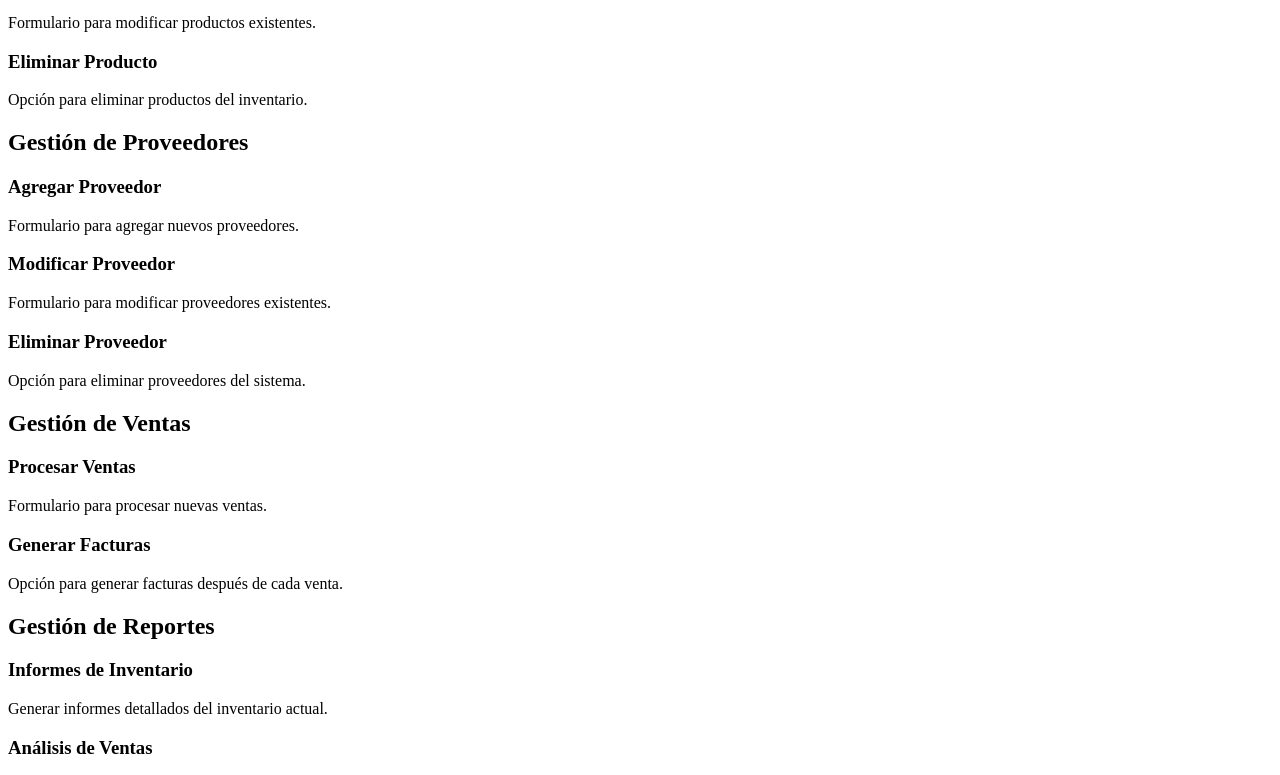
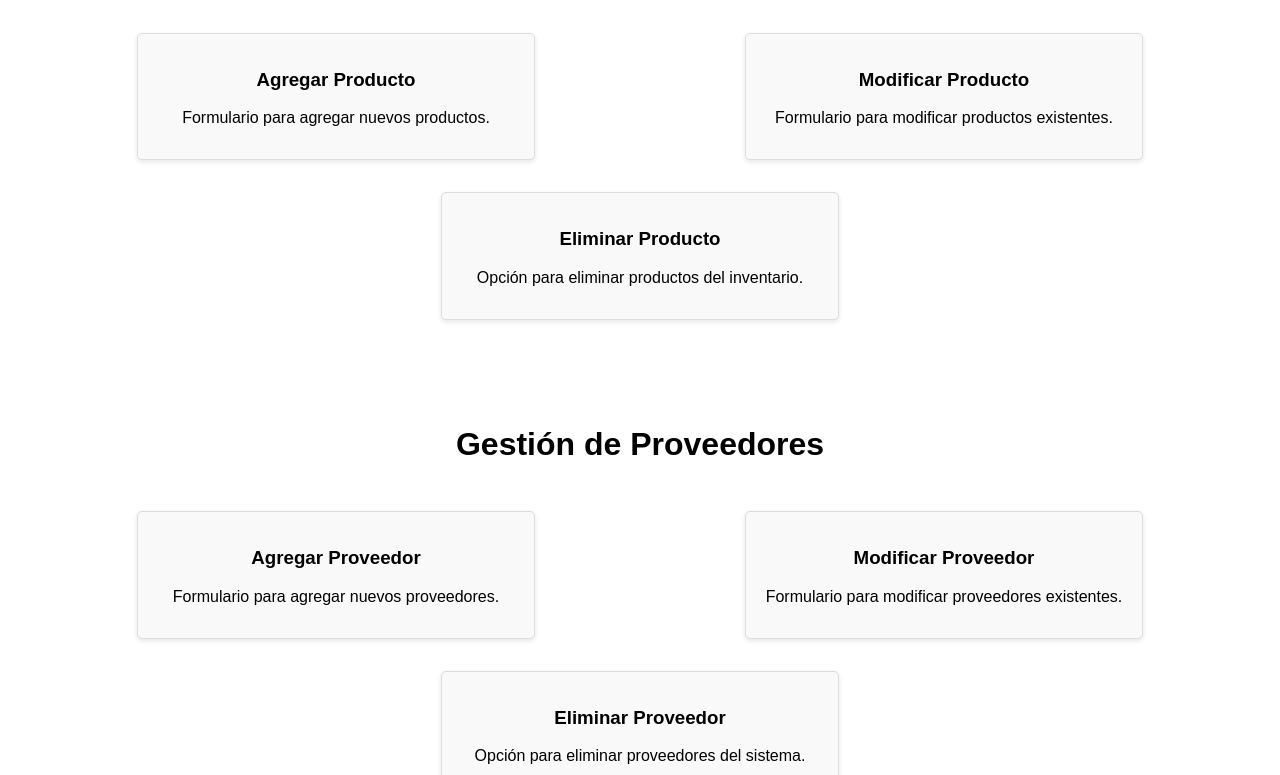
Before and after one commit to JohnSabbot/ProyectoU, a plain HTML site: page pagina/index.html in a window 1280 px wide. Shown: the part 440-1215 px from the top of the page. Drawn offline with Linux system fonts and the light colour scheme; a script that the page names is missing.

Commit message:
arregle el stylesheet de index

```diff
--- a/pagina/index.html
+++ b/pagina/index.html
@@ -4,7 +4,7 @@
     <meta charset="UTF-8">
     <meta name="viewport" content="width=device-width, initial-scale=1.0">
     <title>Gestión de Inventario - Tienda de Insumos Computacionales</title>
-    <link rel="stylesheet" href="styles.css">
+    <link rel="stylesheet" href="css/indexEstilo.css">
 </head>
 <body>
     <header>
```
